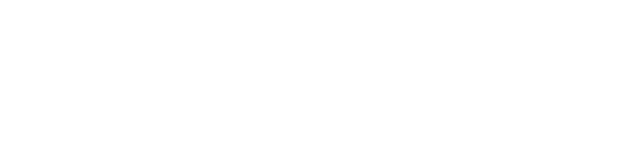
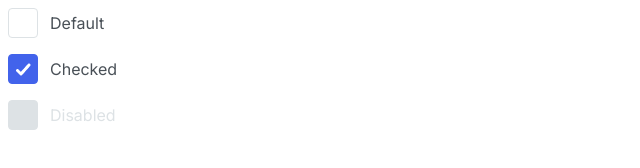
Before and after one commit to js-tasks-ru/htmlcss-20241107_gergil-v, a website: page 07-lection5/01-checkbox/index.html in a window 1280 px wide. Shown: the whole page, without its empty margins (0-640 px from the left). Drawn offline with Linux system fonts and the light colour scheme.

Commit message:
create checkbox

```diff
--- a/07-lection5/01-checkbox/checkbox.css
+++ b/07-lection5/01-checkbox/checkbox.css
@@ -0,0 +1,52 @@
+.wrapper {
+    display: grid;
+    gap: 16px;
+}
+.checkbox {
+    display: inline-block;
+    position: relative;
+}
+.checkbox__input {
+    position: absolute;
+    left: -100vw;
+}
+.checkbox__state {
+    display: flex;
+    gap: 12px;
+    align-items: center;
+}
+.checkbox__control {
+    width: 28px;
+    height: 28px;
+    border-radius: 4px;
+    border: 1px solid var(--grey-2);
+    display: flex;
+    justify-content: center;
+    align-items: center;
+}
+.checkbox__label {
+    font-family: 'Inter';
+    font-weight: 400;
+    font-size: 16px;
+    line-height: 24px;
+    color: #495057;
+}
+.checkbox__input:checked ~ .checkbox__state .checkbox__control {
+    background-color: #4263EB;
+    border-color: #4263EB;
+}
+.checkbox__input:checked ~ .checkbox__state .checkbox__control:before {
+    content: '';
+    background: url("img/icon.png");
+    width: 15px;
+    height: 13px;
+}
+.checkbox__input:disabled ~ .checkbox__state .checkbox__control {
+    background-color: var(--grey-2);
+}
+.checkbox__input:disabled ~ .checkbox__state .checkbox__label {
+    color: var(--grey-2);
+}
+.checkbox__input:focus ~ .checkbox__state .checkbox__label {
+    text-decoration: underline;
+}
--- a/07-lection5/01-checkbox/index.html
+++ b/07-lection5/01-checkbox/index.html
@@ -6,6 +6,28 @@
         <link rel="stylesheet" href="./checkbox.css">
     </head>
     <body>
-
+        <div class="wrapper">
+            <label class="checkbox">
+                <input type="checkbox" class="checkbox__input">
+                <div class="checkbox__state">
+                    <div class="checkbox__control"></div>
+                    <div class="checkbox__label">Default</div>
+                </div>
+            </label>
+            <label class="checkbox">
+                <input type="checkbox" class="checkbox__input" checked>
+                <div class="checkbox__state">
+                    <div class="checkbox__control"></div>
+                    <div class="checkbox__label">Checked</div>
+                </div>
+            </label>
+            <label class="checkbox">
+                <input type="checkbox" class="checkbox__input" disabled>
+                <div class="checkbox__state">
+                    <div class="checkbox__control"></div>
+                    <div class="checkbox__label">Disabled</div>
+                </div>
+            </label>
+        </div>
     </body>
 </html>
```
Also changed, not shown: 07-lection5/01-checkbox/img/icon.png (added).
